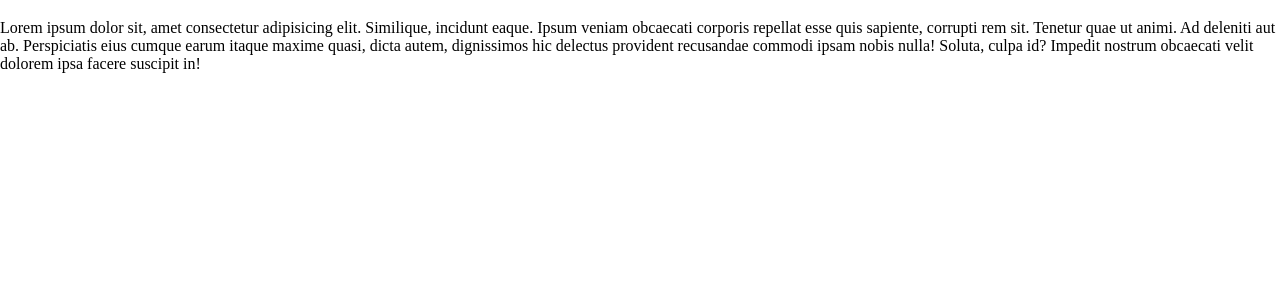
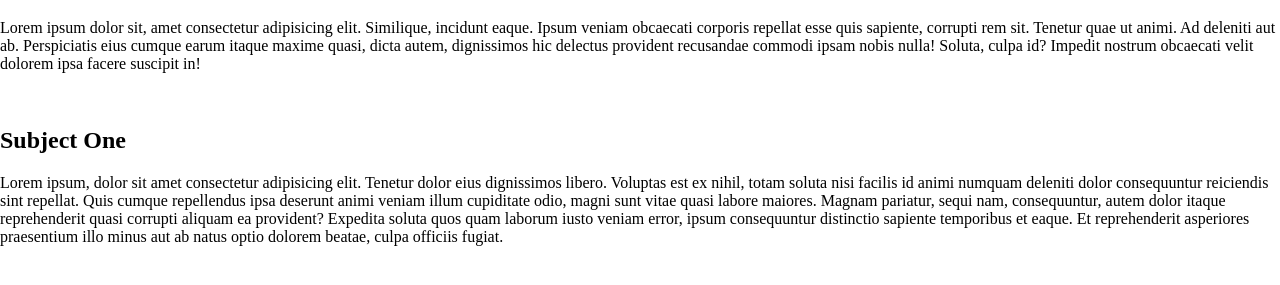
Before and after one commit to Si-HaMaDa/git-train-86, a plain HTML site: page index.html in a window 1280 px wide. Shown: the part 61-346 px from the top of the page. Drawn offline with Linux system fonts and the light colour scheme.

Commit message:
add subject one

```diff
--- a/index.html
+++ b/index.html
@@ -10,6 +10,9 @@
     <body>
         <h1>Hello to Git!</h1>
         <p>Lorem ipsum dolor sit, amet consectetur adipisicing elit. Similique, incidunt eaque. Ipsum veniam obcaecati corporis repellat esse quis sapiente, corrupti rem sit. Tenetur quae ut animi. Ad deleniti aut ab. Perspiciatis eius cumque earum itaque maxime quasi, dicta autem, dignissimos hic delectus provident recusandae commodi ipsam nobis nulla! Soluta, culpa id? Impedit nostrum obcaecati velit dolorem ipsa facere suscipit in!</p>
+        <br />
+        <h2>Subject One</h2>
+        <p>Lorem ipsum, dolor sit amet consectetur adipisicing elit. Tenetur dolor eius dignissimos libero. Voluptas est ex nihil, totam soluta nisi facilis id animi numquam deleniti dolor consequuntur reiciendis sint repellat. Quis cumque repellendus ipsa deserunt animi veniam illum cupiditate odio, magni sunt vitae quasi labore maiores. Magnam pariatur, sequi nam, consequuntur, autem dolor itaque reprehenderit quasi corrupti aliquam ea provident? Expedita soluta quos quam laborum iusto veniam error, ipsum consequuntur distinctio sapiente temporibus et eaque. Et reprehenderit asperiores praesentium illo minus aut ab natus optio dolorem beatae, culpa officiis fugiat.</p>
         <script src="assets/main.js"></script>
     </body>
 </html>
```
